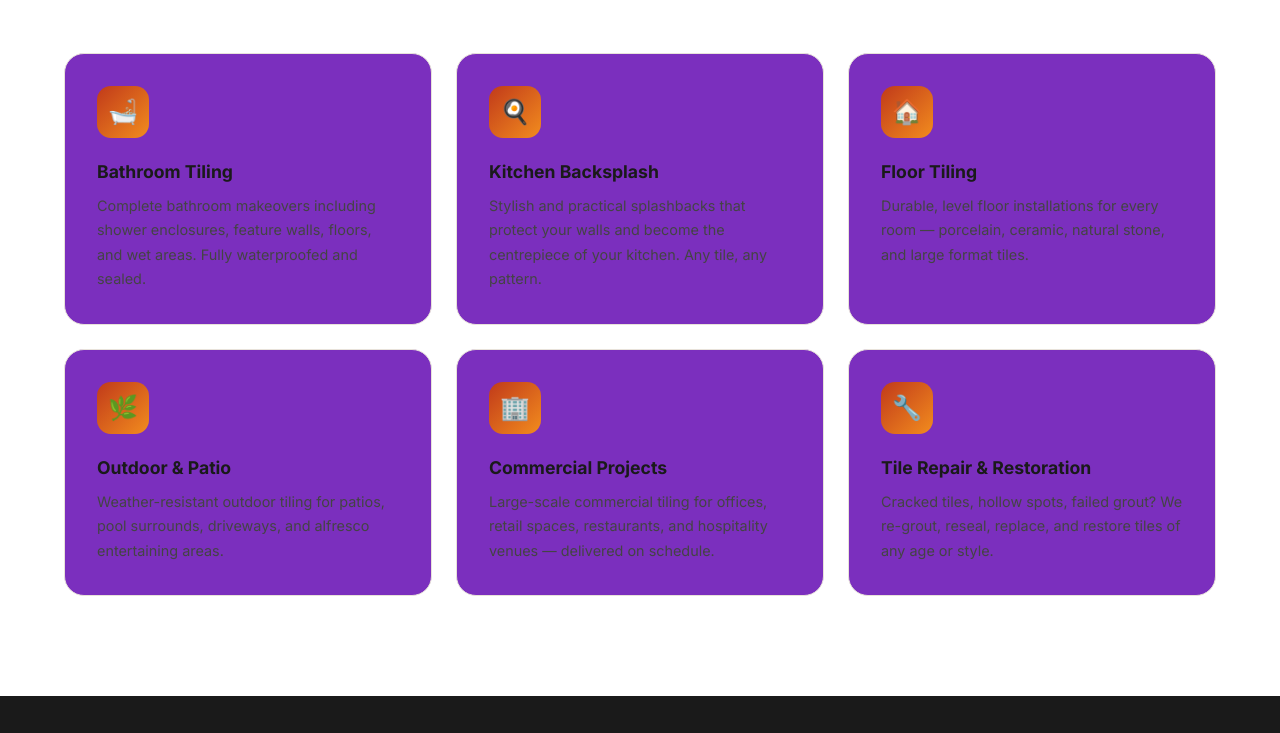
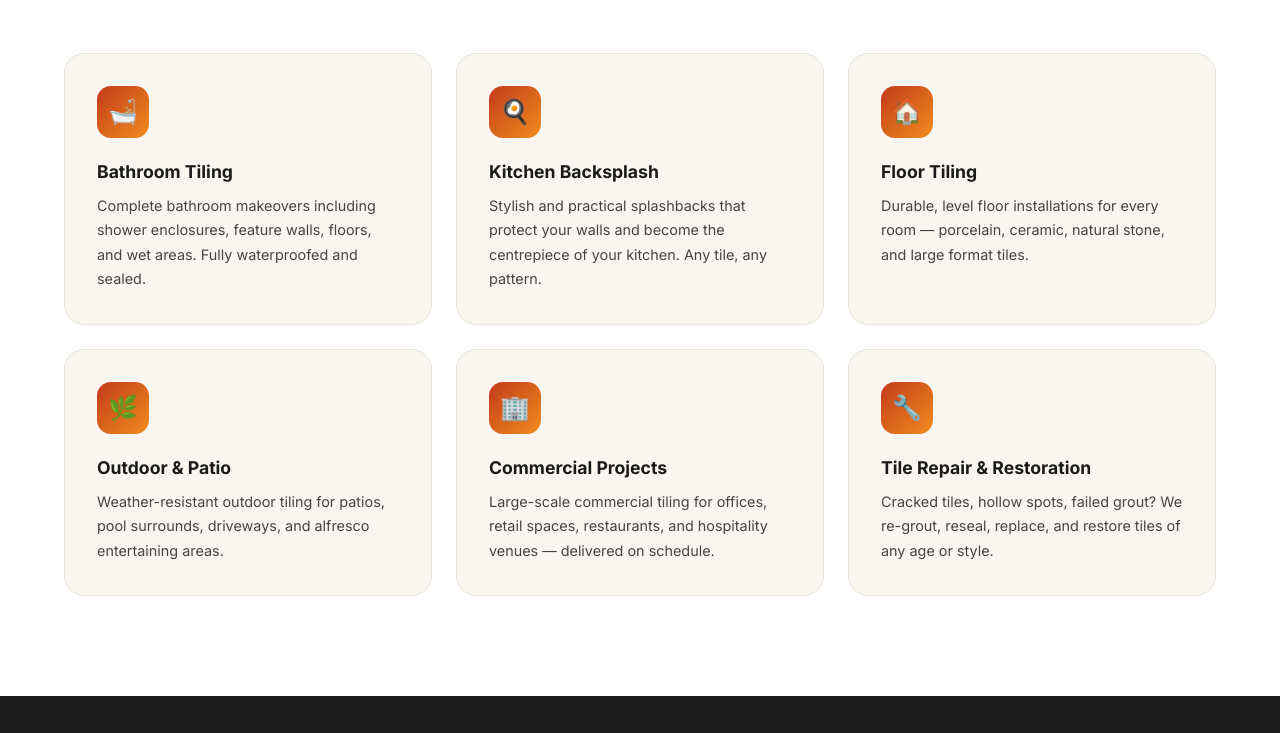
Before and after one commit to HerriePotterSoek/GFTPaintingContractors, a website: page index.html in a window 1280 px wide. Shown: the part 1076-1809 px from the top of the page. Drawn offline with nearby package versions, Linux system fonts and the light colour scheme.

Commit message:
Revert to original background colour

```diff
--- a/index.html
+++ b/index.html
@@ -16,7 +16,7 @@
       --gradient:  linear-gradient(135deg, #C13A1A 0%, #F28C1E 100%);
       --dark:      #1A1A1A;
       --mid:       #444444;
-      --light:     #7B2FBE;
+      --light:     #F9F6F2;
       --white:     #FFFFFF;
       --border:    #E8E2DA;
       --shadow-sm: 0 2px 8px rgba(0,0,0,.08);
```
